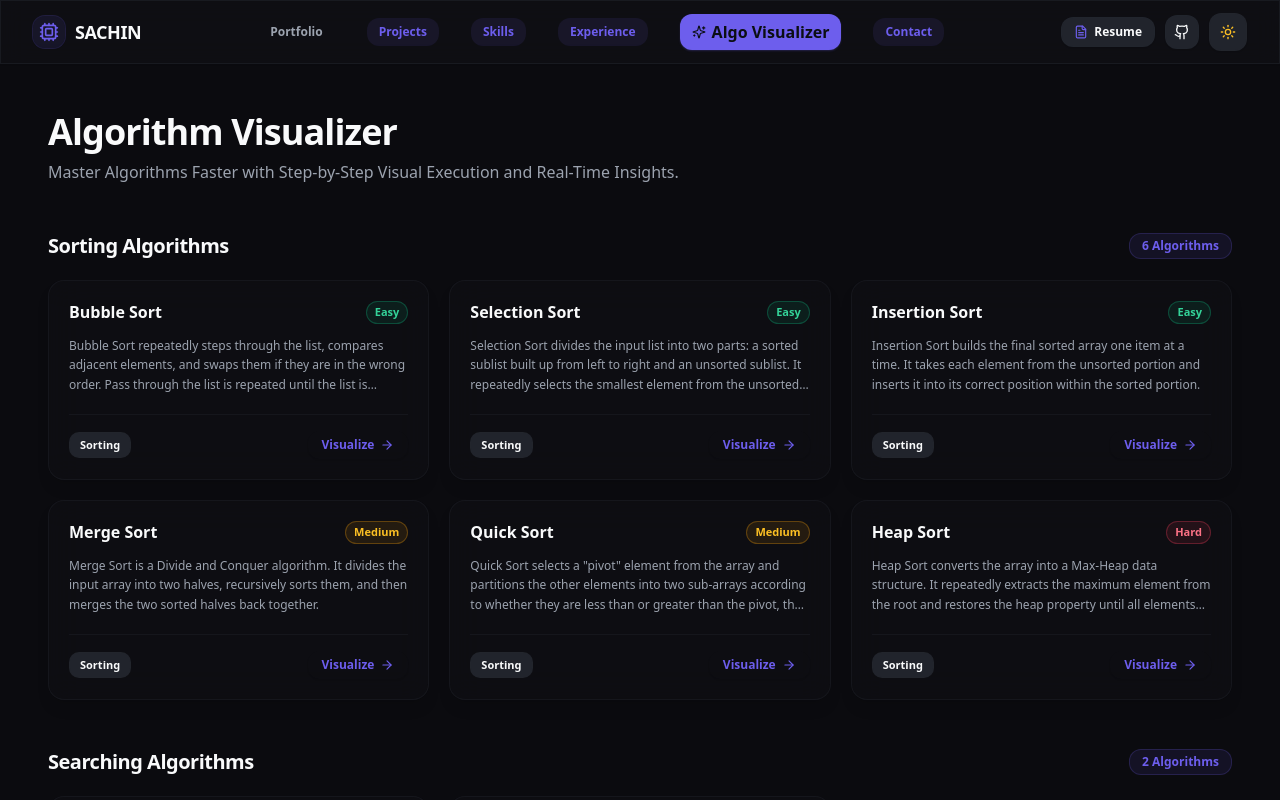
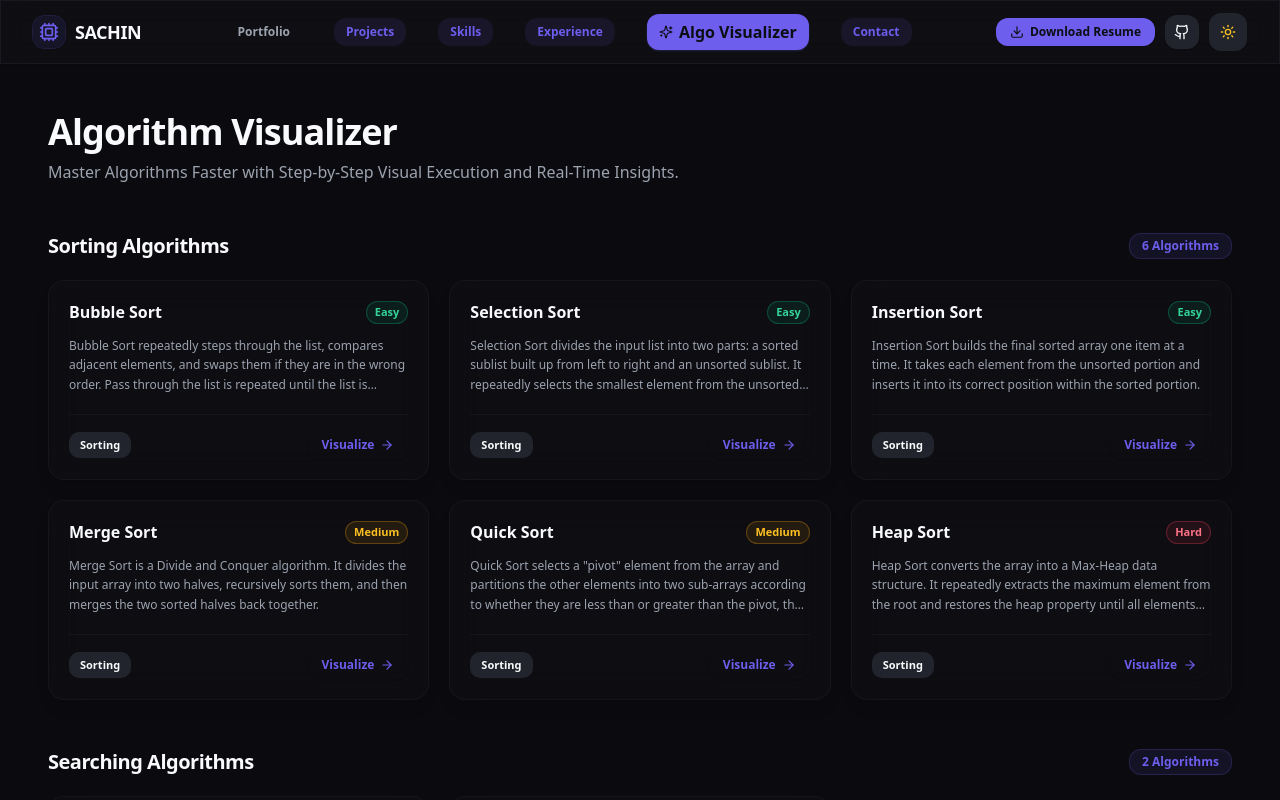
Before and after one commit to sachin11p12/Algorithm-Visualizer, a Next.js app in the folder Frontend/: page /algo in a window 1280 px wide. Shown: the top 800 px of the page. Built offline with nearby package versions, Linux system fonts and the light colour scheme.

Commit message:
feat: implement responsive navigation header and add downloadable resume assets

```diff
--- a/Frontend/components/layout/Header.tsx
+++ b/Frontend/components/layout/Header.tsx
@@ -9,7 +9,7 @@ import {
   Moon,
   Cpu,
   Github,
-  FileText,
+  Download,
   Sparkles,
   Menu,
   X,
@@ -96,17 +96,19 @@ export const Header: React.FC<HeaderProps> = () => {
           })}
         </nav>
 
-        {/* Right: Actions (Theme Toggle, Resume, GitHub) */}
+        {/* Right: Actions (Theme Toggle, Download Resume, GitHub) */}
         <div className="hidden md:flex items-center space-x-2.5">
-          {/* Resume Button */}
+          {/* Download Resume Button */}
           <a
-            href="#"
+            href="/Sachin_Tiwari_Resume.pdf"
+            download="Sachin_Tiwari_Resume.pdf"
             target="_blank"
             rel="noopener noreferrer"
-            className="flex items-center space-x-1.5 px-3 py-1.5 rounded-xl bg-secondary hover:bg-secondary/80 border border-border/50 text-xs font-semibold text-foreground transition-all shadow-sm"
+            className="flex items-center space-x-1.5 px-3.5 py-1.5 rounded-xl bg-primary text-primary-foreground font-semibold text-xs transition-all shadow-sm hover:bg-primary/90 active:scale-95"
+            title="Download Resume PDF"
           >
-            <FileText className="w-3.5 h-3.5 text-primary" />
-            <span>Resume</span>
+            <Download className="w-3.5 h-3.5" />
+            <span>Download Resume</span>
           </a>
 
           {/* GitHub Link */}
@@ -173,13 +175,14 @@ export const Header: React.FC<HeaderProps> = () => {
 
           <div className="pt-2 flex items-center space-x-2">
             <a
-              href="#"
+              href="/Sachin_Tiwari_Resume.pdf"
+              download="Sachin_Tiwari_Resume.pdf"
               target="_blank"
               rel="noopener noreferrer"
-              className="flex-1 flex items-center justify-center space-x-1.5 px-3 py-2 rounded-xl bg-secondary border border-border/50 text-xs font-semibold text-foreground"
+              className="flex-1 flex items-center justify-center space-x-1.5 px-3 py-2 rounded-xl bg-primary text-primary-foreground text-xs font-semibold"
             >
-              <FileText className="w-4 h-4 text-primary" />
-              <span>Resume</span>
+              <Download className="w-4 h-4" />
+              <span>Download Resume</span>
             </a>
 
             <a
```
Also changed, not shown: 2 other files (tests, documents, lock files or other folders).
